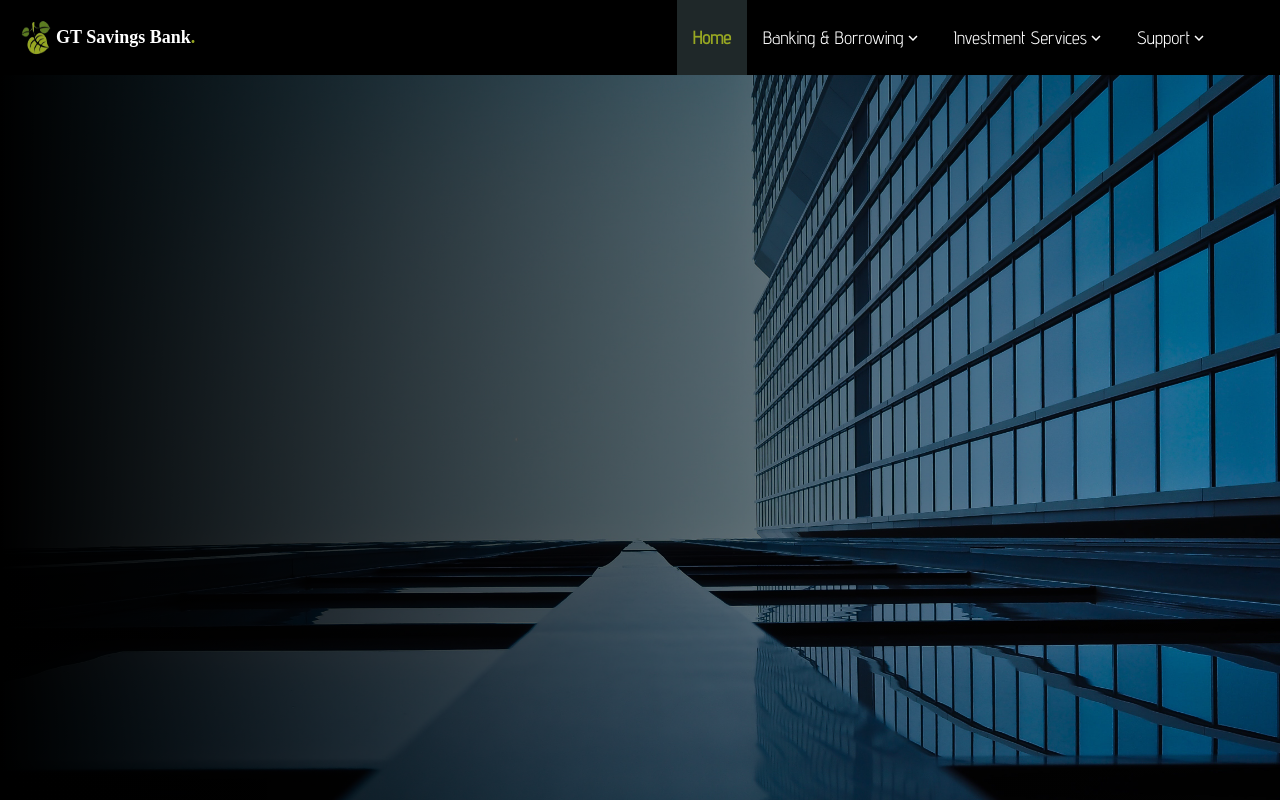
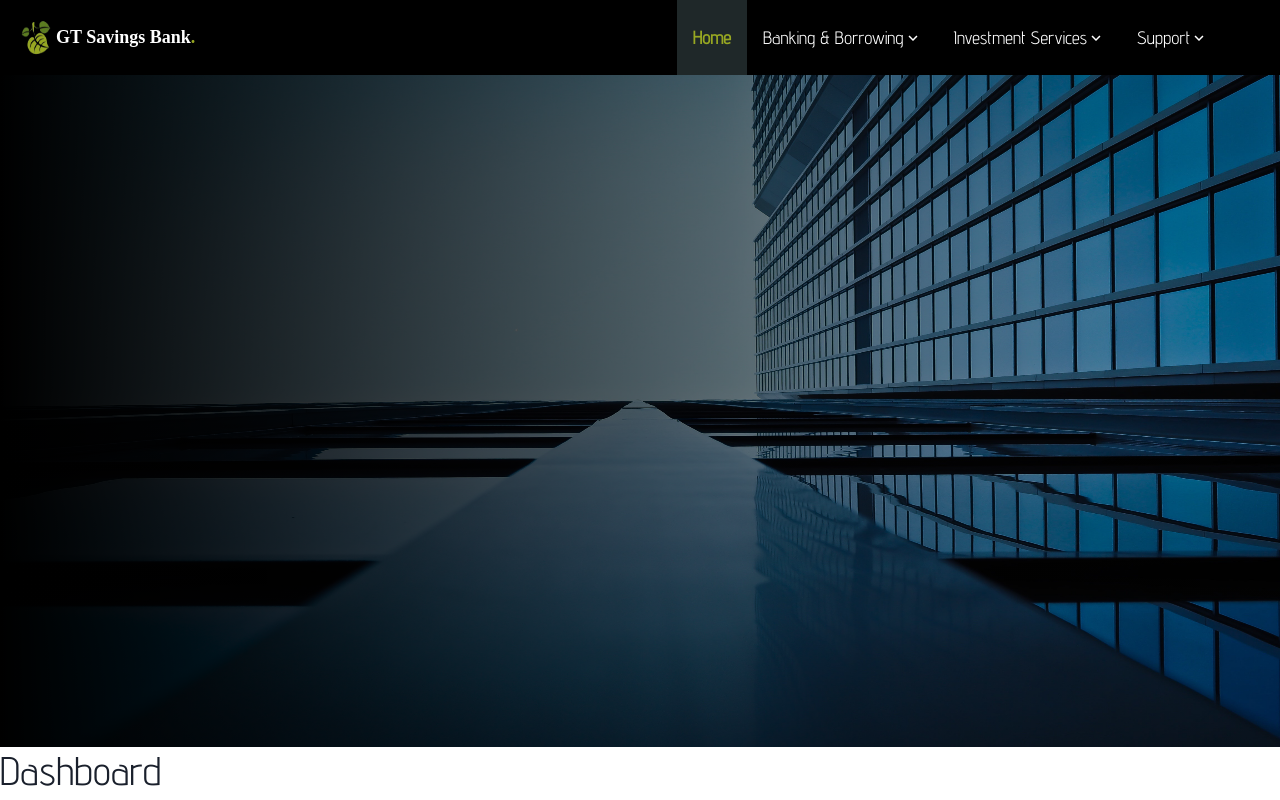
Before and after one commit to julzedz/GT-Savings-Investment-App, a React (Create React App) app: page /home in a window 1280 px wide. Shown: the top 800 px of the page. Built offline with nearby package versions, Linux system fonts and the light colour scheme; a web font is replaced by a local one.

Commit message:
Make cover responsive

```diff
--- a/src/components/home.jsx
+++ b/src/components/home.jsx
@@ -1,12 +1,11 @@
 import React from 'react';
 import { Box, Image } from '@chakra-ui/react';
-import image from '../assets/skyscraper2.jpg';
+import coverImage from '../assets/skyscraper2.jpg';
 
 const Home = () => (
   <>
     <Box
       position="relative"
-      maxW="100%"
     >
       <Box
         position="absolute"
@@ -17,9 +16,10 @@ const Home = () => (
         bgGradient="linear(to-l, #0003, #000)"
       />
       <Image
-        src={image}
+        src={coverImage}
         alt=""
         width="100%"
+        height={{ base: 'auto', lg: '2xl' }}
       />
     </Box>
     <h1>Dashboard</h1>
```
